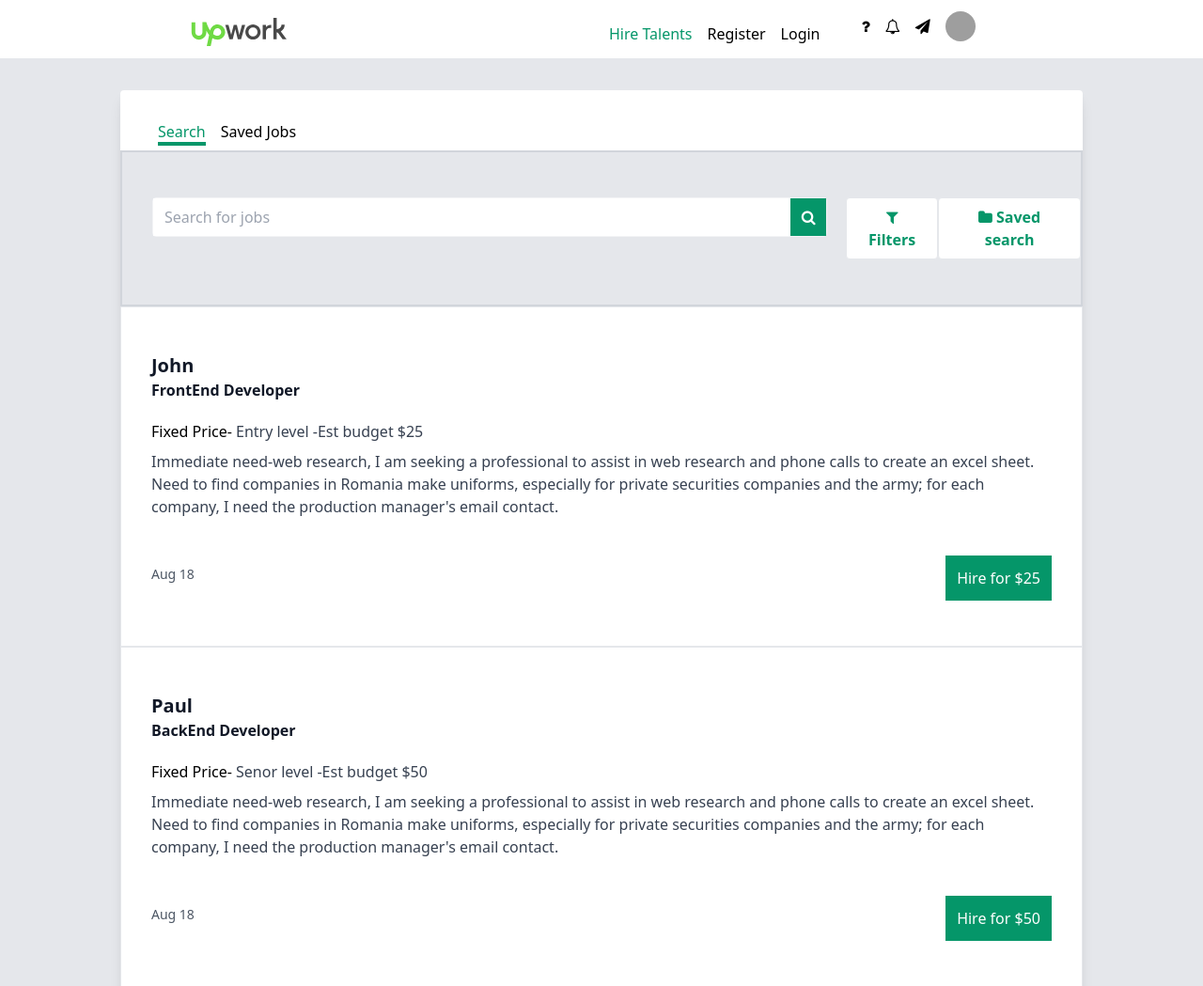
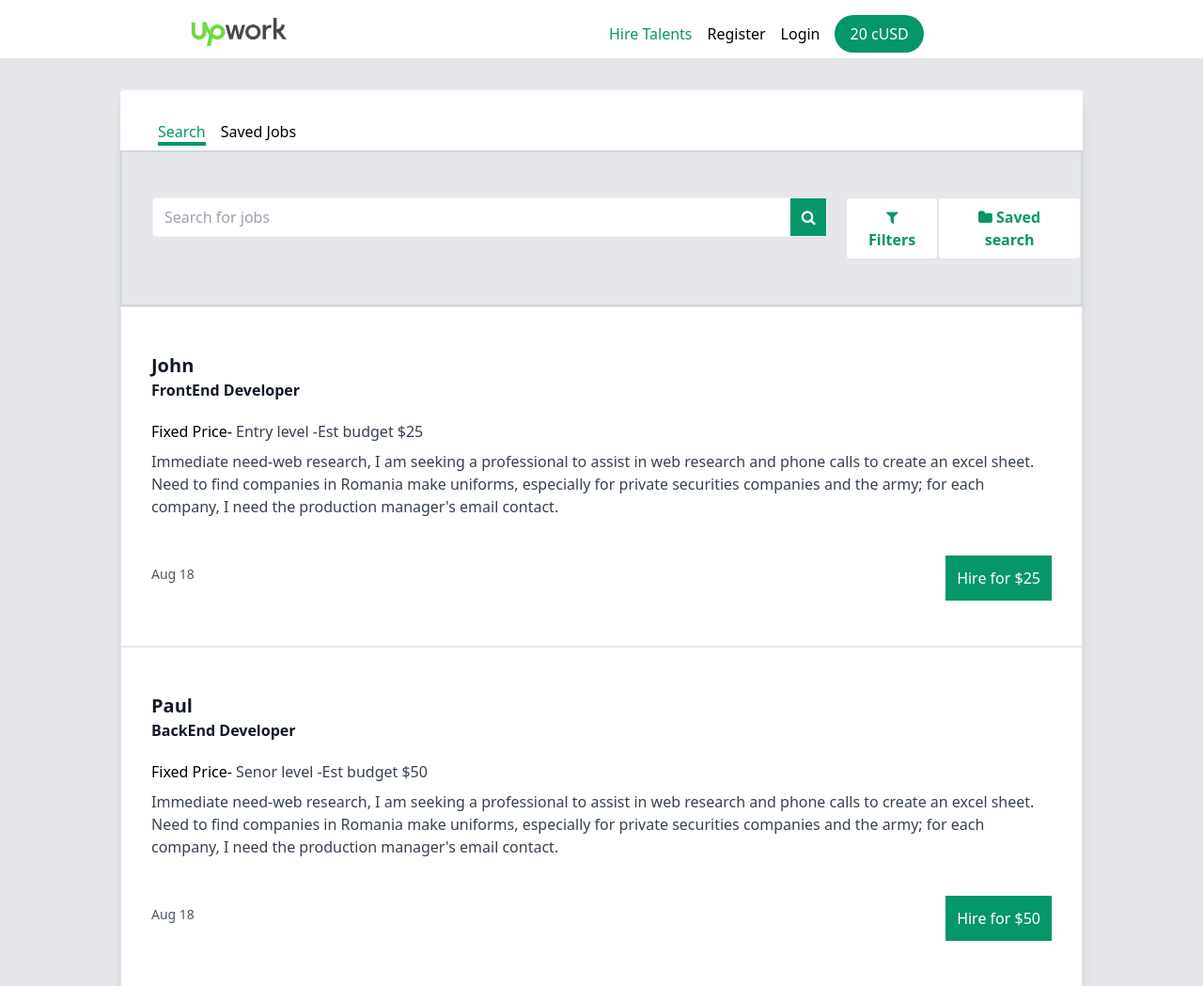
Before and after one commit to jovick-coder/Celo-work-up, a website built with webpack: page public/index.html in a window 1280 px wide. Shown: the top 1049 px of the page at 94% size. Built offline with nearby package versions, Linux system fonts and the light colour scheme; grey boxes are pictures that could not be loaded.

Commit message:
add wallet balance

```diff
--- a/public/index.html
+++ b/public/index.html
@@ -57,7 +57,7 @@
               />
             </form>
           </div> -->
-          <div class="hid den flex w-2/4 mt-4">
+          <div class="flex w-2/4 mt-4">
             <div class="flex">
               <ul class="flex nav-link-ul">
                 <li class="cursor-pointer text-green-600 m-2">Hire Talents</li>
@@ -73,22 +73,8 @@
                 >
                   Logout
                 </button>
-                <!-- <li class="m-2">My Jobs</li> -->
-                <!-- <li class="m-2">Reports</li> -->
-                <!-- <li class="m-2">Messages</li> -->
               </ul>
-              <ul class="flex ml-5">
-                <li><i class="fa fa-question ml-4"></i></li>
-                <li><i class="fa fa-bell-o ml-4"></i></li>
-                <li><i class="fa fa-paper-plane ml-4"></i></li>
-                <li>
-                  <img
-                    src="https://api.adorable.io/avatars/400/abott@adorable.io.png"
-                    alt="avatar"
-                    class="rounded-full h-8 w-8 ml-4 -m-1"
-                  />
-                </li>
-              </ul>
+              <div class=" nav-link-ul my-auto mr-5 cursor-pointer bg-green-600 text-white p-2 rounded-full px-4 m-2">20 cUSD</div>
             </div>
           </div>
         </div>
```
